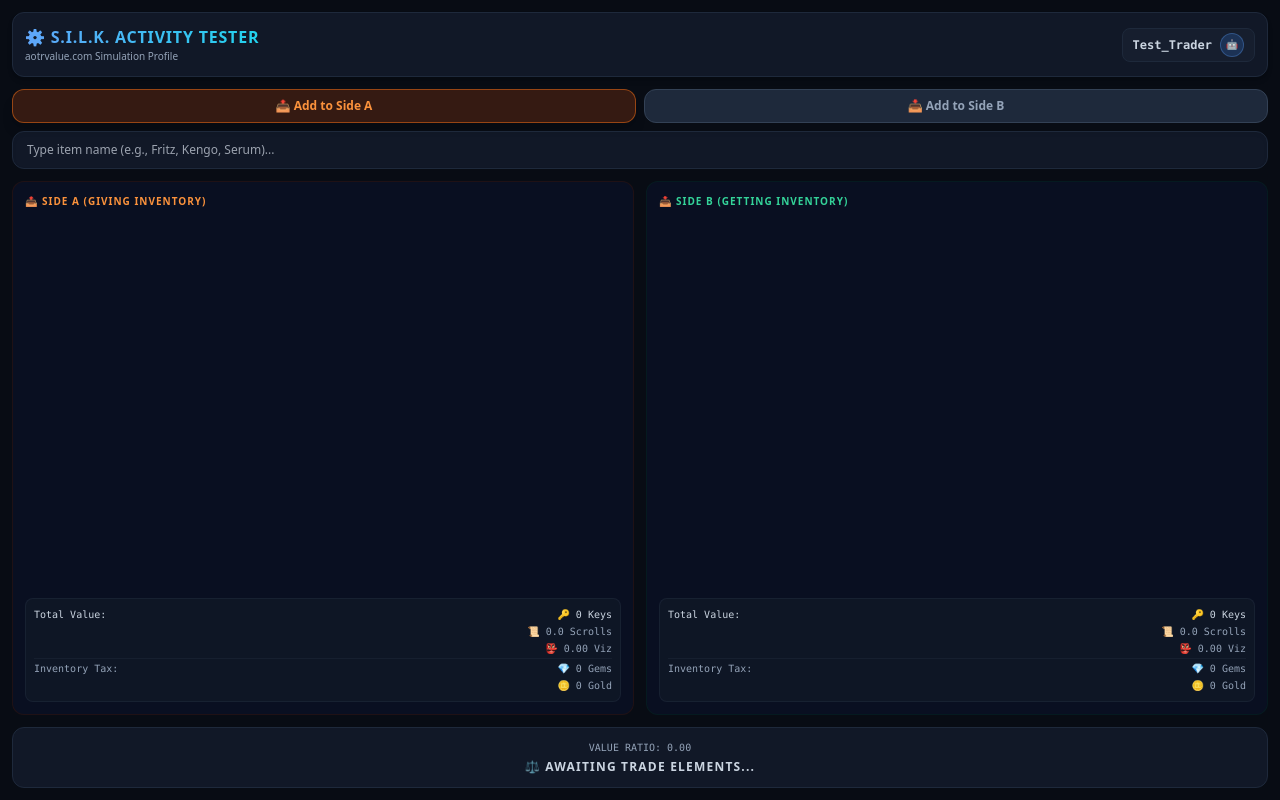
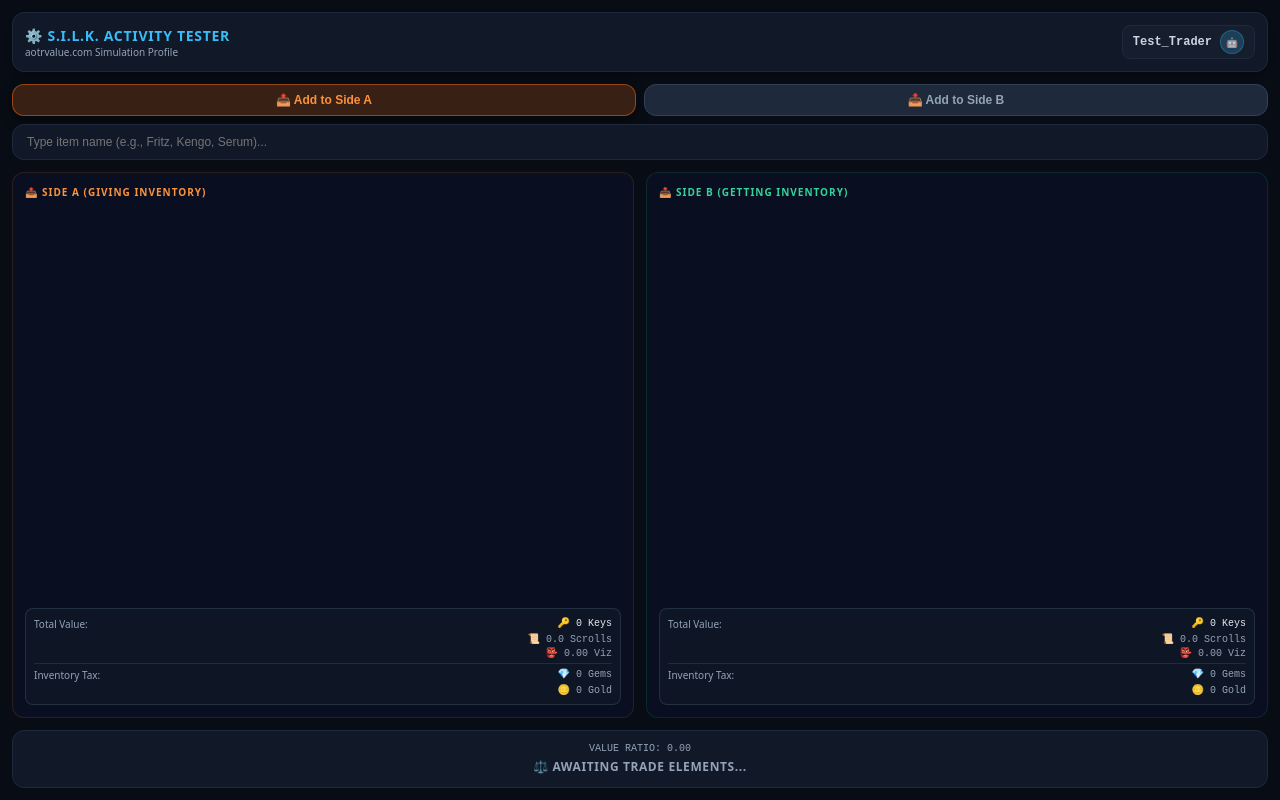
Before and after one commit to ShifoSan/SILK-Activity, a plain HTML site: page index.html in a window 1280 px wide. Drawn offline with nearby package versions, Linux system fonts and the light colour scheme; a script that the page names is missing.

Commit message:
Refactor index.html for improved structure and styling

```diff
--- a/index.html
+++ b/index.html
@@ -4,116 +4,367 @@
     <meta charset="UTF-8">
     <meta name="viewport" content="width=device-width, initial-scale=1.0">
     <title>S.I.L.K. Activity Test Shell</title>
-    <script src="https://cdn.tailwindcss.com"></script>
     <script src="https://cdn.jsdelivr.net/npm/@discord/embedded-app-sdk@1.0.0/dist/index.js"></script>
     <style>
+        /* PURE NATIVE STYLING MATRIX - BYPASSES DISCORD IFRAME BLOCKS */
+        * {
+            box-sizing: border-box;
+            margin: 0;
+            padding: 0;
+        }
         body {
             background-color: #080C14;
             color: #E2E8F0;
             font-family: system-ui, -apple-system, sans-serif;
+            padding: 12px;
+            min-height: 100vh;
+            display: flex;
+            flex-direction: column;
+            justify-content: space-between;
+            user-select: none;
         }
-        /* Custom scrollbar for mobile bento panels */
-        ::-webkit-scrollbar {
-            width: 4px;
+
+        /* HEADER */
+        header {
+            display: flex;
+            justify-content: space-between;
+            align-items: center;
+            background-color: #111827;
+            padding: 12px;
+            border-radius: 12px;
+            border: 1px solid #1E293B;
+            margin-bottom: 12px;
+            box-shadow: 0 4px 6px -1px rgba(0,0,0,0.3);
         }
-        ::-webkit-scrollbar-track {
-            background: #0F172A;
+        h1 {
+            font-size: 14px;
+            font-weight: 900;
+            text-transform: uppercase;
+            letter-spacing: 0.05em;
+            color: #38BDF8;
         }
-        ::-webkit-scrollbar-thumb {
-            background: #334155;
-            border-radius: 2px;
+        header p {
+            font-size: 10px;
+            color: #94A3B8;
+            font-weight: 500;
         }
+        .profile-badge {
+            display: flex;
+            align-items: center;
+            gap: 8px;
+            background-color: rgba(30, 41, 59, 0.4);
+            padding: 4px 10px;
+            border-radius: 8px;
+            border: 1px solid #1E293B;
+        }
+        #username {
+            font-size: 12px;
+            font-weight: 600;
+            color: #CBD5E1;
+            font-family: monospace;
+        }
+        #avatar {
+            width: 24px;
+            height: 24px;
+            border-radius: 50%;
+            background-color: rgba(56, 189, 248, 0.2);
+            border: 1px solid rgba(56, 189, 248, 0.3);
+            display: flex;
+            align-items: center;
+            justify-content: center;
+            font-size: 10px;
+            font-bold: true;
+            color: #38BDF8;
+        }
+        #avatar img {
+            width: 100%;
+            height: 100%;
+            border-radius: 50%;
+        }
+
+        /* CONTROLS & SEARCH */
+        .search-section {
+            margin-bottom: 12px;
+            position: relative;
+        }
+        .side-toggles {
+            display: flex;
+            gap: 8px;
+            margin-bottom: 8px;
+        }
+        .toggle-btn {
+            flex: 1;
+            padding: 8px;
+            border-radius: 12px;
+            font-size: 12px;
+            font-weight: bold;
+            border: 1px solid transparent;
+            cursor: pointer;
+            transition: all 0.2s ease;
+        }
+        #btn-side-A.active {
+            background-color: rgba(249, 115, 22, 0.2);
+            border-color: rgba(249, 115, 22, 0.5);
+            color: #FB923C;
+            box-shadow: 0 4px 12px rgba(0,0,0,0.5);
+        }
+        #btn-side-A.inactive {
+            background-color: #1E293B;
+            border-color: #334155;
+            color: #94A3B8;
+        }
+        #btn-side-B.active {
+            background-color: rgba(16, 185, 129, 0.2);
+            border-color: rgba(16, 185, 129, 0.5);
+            color: #34D399;
+            box-shadow: 0 4px 12px rgba(0,0,0,0.5);
+        }
+        #btn-side-B.inactive {
+            background-color: #1E293B;
+            border-color: #334155;
+            color: #94A3B8;
+        }
+        #search-input {
+            width: 100%;
+            background-color: #111827;
+            border: 1px solid #1E293B;
+            border-radius: 12px;
+            padding: 10px 14px;
+            font-size: 12px;
+            color: #F8FAFC;
+            outline: none;
+            transition: border-color 0.2s;
+        }
+        #search-input:focus {
+            border-color: #38BDF8;
+        }
+        #autocomplete-box {
+            position: absolute;
+            left: 0;
+            right: 0;
+            margin-top: 4px;
+            background-color: #111827;
+            border: 1px solid #334155;
+            border-radius: 12px;
+            max-height: 160px;
+            overflow-y: auto;
+            z-index: 50;
+            box-shadow: 0 20px 25px -5px rgba(0, 0, 0, 0.7);
+        }
+        .autocomplete-item {
+            padding: 8px 12px;
+            font-size: 12px;
+            border-bottom: 1px solid rgba(51, 65, 85, 0.4);
+            cursor: pointer;
+            display: flex;
+            justify-content: space-between;
+        }
+        .autocomplete-item:hover {
+            background-color: #1E293B;
+        }
+        .autocomplete-item span:last-child {
+            font-family: monospace;
+            color: #94A3B8;
+        }
+        .hidden { display: none !important; }
+
+        /* BENTO PANELS */
+        .grid-container {
+            display: grid;
+            grid-template-columns: 1fr;
+            gap: 12px;
+            flex-grow: 1;
+            margin-bottom: 12px;
+        }
+        @media (min-width: 768px) {
+            .grid-container { grid-template-columns: 1fr 1fr; }
+        }
+        .bento-card {
+            background-color: rgba(11, 19, 43, 0.6);
+            border-radius: 12px;
+            padding: 12px;
+            display: flex;
+            flex-direction: column;
+            justify-content: space-between;
+            min-height: 160px;
+        }
+        .card-side-A { border: 1px solid rgba(249, 115, 22, 0.15); }
+        .card-side-B { border: 1px solid rgba(16, 185, 129, 0.15); }
+
+        .card-title {
+            font-size: 10px;
+            font-weight: 900;
+            text-transform: uppercase;
+            letter-spacing: 0.1em;
+            margin-bottom: 8px;
+        }
+        .title-A { color: #FB923C; }
+        .title-B { color: #34D399; }
+
+        .inventory-list {
+            list-style: none;
+            display: flex;
+            flex-direction: column;
+            gap: 6px;
+            max-height: 128px;
+            overflow-y: auto;
+            padding-right: 4px;
+        }
+        .trade-item-row {
+            display: flex;
+            justify-content: space-between;
+            align-items: center;
+            background-color: rgba(17, 24, 39, 0.9);
+            padding: 8px;
+            border-radius: 8px;
+            border: 1px solid #1E293B;
+        }
+        .item-details { display: flex; flex-direction: column; }
+        .item-name { font-size: 12px; font-weight: 500; }
+        .item-qty { color: #38BDF8; font-weight: bold; }
+        .item-subtext { font-size: 9px; color: #64748B; font-family: monospace; }
+
+        .delete-btn {
+            color: rgba(239, 68, 68, 0.7);
+            background-color: rgba(239, 68, 68, 0.05);
+            border: 1px solid rgba(239, 68, 68, 0.1);
+            padding: 2px 6px;
+            font-size: 10px;
+            font-weight: bold;
+            border-radius: 4px;
+            cursor: pointer;
+        }
+        .delete-btn:hover { color: #EF4444; }
+
+        /* LEDGER DISPLAY BOXES */
+        .ledger-box {
+            background-color: rgba(17, 24, 39, 0.8);
+            padding: 8px;
+            border-radius: 8px;
+            border: 1px solid rgba(51, 65, 85, 0.6);
+            margin-top: 8px;
+            font-family: monospace;
+            font-size: 10px;
+        }
+        .ledger-row { display: flex; justify-content: space-between; margin-bottom: 2px; }
+        .ledger-row:last-child { margin-bottom: 0; }
+        .ledger-label { font-family: system-ui, sans-serif; color: #94A3B8; }
+        .divider { border-top: 1px solid rgba(51, 65, 85, 0.5); my: 4px; margin: 4px 0; }
+
+        /* FOOTER DISPLAY ACCENTS */
+        footer {
+            background-color: #111827;
+            border: 1px solid #1E293B;
+            border-radius: 12px;
+            padding: 12px;
+            text-align: center;
+            transition: all 0.3s ease;
+        }
+        #ratio-output {
+            color: #94A3B8;
+            font-family: monospace;
+            font-size: 10px;
+            margin-bottom: 4px;
+        }
+        #verdict-banner {
+            font-size: 12px;
+            font-weight: 900;
+            letter-spacing: 0.05em;
+            text-transform: uppercase;
+        }
+
+        /* DYNAMIC FOOTER STATE INTERCHANGES */
+        .state-awaiting { color: #94A3B8; }
+        .state-win { color: #34D399; animation: pulse 2s infinite; }
+        .state-profit { color: #2DD4BF; }
+        .state-fair { color: #60A5FA; }
+        .state-loss { color: #F59E0B; }
+        .state-deficit { color: #F87171; }
+
+        @keyframes pulse {
+            0%, 100% { opacity: 1; }
+            50% { opacity: 0.6; }
+        }
+
+        ::-webkit-scrollbar { width: 4px; }
+        ::-webkit-scrollbar-track { background: #0F172A; }
+        ::-webkit-scrollbar-thumb { background: #334155; border-radius: 2px; }
     </style>
 </head>
-<body class="p-3 min-h-screen flex flex-col justify-between select-none">
+<body class="select-none">
 
-    <header class="flex justify-between items-center bg-[#111827] p-3 rounded-xl border border-[#1E293B] mb-3 shadow-md">
+    <header>
         <div>
-            <h1 class="text-md font-black tracking-wider text-transparent bg-clip-text bg-gradient-to-r from-blue-400 to-cyan-400 uppercase">
-                ⚙️ S.I.L.K. Activity Tester
-            </h1>
-            <p class="text-[10px] text-slate-400 font-medium">aotrvalue.com Simulation Profile</p>
+            <h1>⚙️ S.I.L.K. Activity Tester</h1>
+            <p>aotrvalue.com Simulation Profile</p>
         </div>
-        <div class="flex items-center gap-2 bg-[#1E293B]/40 px-2.5 py-1 rounded-lg border border-slate-800">
-            <span id="username" class="text-xs font-semibold text-slate-300 font-mono">Test_Trader</span>
-            <div id="avatar" class="w-6 h-6 rounded-full bg-blue-500/20 border border-blue-400/30 flex items-center justify-center text-[10px] font-bold text-blue-400">🤖</div>
+        <div class="profile-badge">
+            <span id="username">Test_Trader</span>
+            <div id="avatar">🤖</div>
         </div>
     </header>
 
-    <section class="mb-3 relative">
-        <div class="flex gap-2 mb-2">
-            <button onclick="setTargetSide('A')" id="btn-side-A" class="flex-1 py-2 rounded-xl text-xs font-bold transition-all bg-orange-600/20 border border-orange-500/50 text-orange-400 shadow-lg">
-                📤 Add to Side A
-            </button>
-            <button onclick="setTargetSide('B')" id="btn-side-B" class="flex-1 py-2 rounded-xl text-xs font-bold transition-all bg-slate-800 border border-slate-700 text-slate-400">
-                📥 Add to Side B
-            </button>
+    <section class="search-section">
+        <div class="side-toggles">
+            <button onclick="setTargetSide('A')" id="btn-side-A" class="toggle-btn active">📤 Add to Side A</button>
+            <button onclick="setTargetSide('B')" id="btn-side-B" class="toggle-btn inactive">📥 Add to Side B</button>
         </div>
-        <div class="relative">
-            <input type="text" id="search-input" oninput="handleSearch(this.value)" placeholder="Type item name (e.g., Fritz, Kengo, Serum)..."
-                   class="w-full bg-[#111827] border border-[#1E293B] rounded-xl px-3.5 py-2.5 text-xs focus:outline-none focus:border-blue-500 transition shadow-inner">
-            <div id="autocomplete-box" class="hidden absolute left-0 right-0 mt-1 bg-[#111827] border border-slate-800 rounded-xl max-h-40 overflow-y-auto z-50 shadow-2xl"></div>
+        <div style="position: relative;">
+            <input type="text" id="search-input" oninput="handleSearch(this.value)" placeholder="Type item name (e.g., Fritz, Kengo, Serum)...">
+            <div id="autocomplete-box" class="hidden"></div>
         </div>
     </section>
 
-    <main class="grid grid-cols-1 md:grid-cols-2 gap-3 flex-grow mb-3">
+    <main class="grid-container">
 
-        <div class="bg-[#0B132B]/60 rounded-xl p-3 border border-orange-950/40 flex flex-col justify-between min-h-[160px]">
+        <div class="bento-card card-side-A">
             <div>
-                <h2 class="text-orange-400 font-black uppercase tracking-widest text-[10px] mb-2 flex items-center gap-1">
-                    📤 Side A (Giving Inventory)
-                </h2>
-                <ul id="list-side-A" class="space-y-1.5 max-h-32 overflow-y-auto pr-1">
-                    </ul>
+                <h2 class="card-title title-A">📤 Side A (Giving Inventory)</h2>
+                <ul id="list-side-A" class="inventory-list"></ul>
             </div>
-            <div class="bg-[#111827]/80 p-2 rounded-lg border border-slate-800/60 mt-2 space-y-0.5 font-mono text-[10px]">
-                <div class="flex justify-between text-slate-300"><span>Total Value:</span> <span id="total-keys-A">🔑 0 Keys</span></div>
-                <div class="flex justify-between text-slate-400"><span></span> <span id="total-scrolls-A">📜 0.0 Scrolls</span></div>
-                <div class="flex justify-between text-slate-400"><span></span> <span id="total-viz-A">👺 0.00 Viz</span></div>
-                <div class="border-t border-slate-800/50 my-1"></div>
-                <div class="flex justify-between text-slate-400"><span>Inventory Tax:</span> <span id="tax-gems-A">💎 0 Gems</span></div>
-                <div class="flex justify-between text-slate-400"><span></span> <span id="tax-gold-A">🪙 0 Gold</span></div>
+            <div class="ledger-box">
+                <div class="ledger-row"><span class="ledger-label">Total Value:</span><span id="total-keys-A" style="color:#E2E8F0;">🔑 0 Keys</span></div>
+                <div class="ledger-row"><span></span><span id="total-scrolls-A" style="color:#94A3B8;">📜 0.0 Scrolls</span></div>
+                <div class="ledger-row"><span></span><span id="total-viz-A" style="color:#94A3B8;">👺 0.00 Viz</span></div>
+                <div class="divider"></div>
+                <div class="ledger-row"><span class="ledger-label">Inventory Tax:</span><span id="tax-gems-A" style="color:#94A3B8;">💎 0 Gems</span></div>
+                <div class="ledger-row"><span></span><span id="tax-gold-A" style="color:#94A3B8;">🪙 0 Gold</span></div>
             </div>
         </div>
 
-        <div class="bg-[#0B132B]/60 rounded-xl p-3 border border-emerald-950/40 flex flex-col justify-between min-h-[160px]">
+        <div class="bento-card card-side-B">
             <div>
-                <h2 class="text-emerald-400 font-black uppercase tracking-widest text-[10px] mb-2 flex items-center gap-1">
-                    📥 Side B (Getting Inventory)
-                </h2>
-                <ul id="list-side-B" class="space-y-1.5 max-h-32 overflow-y-auto pr-1">
-                    </ul>
+                <h2 class="card-title title-B">📥 Side B (Getting Inventory)</h2>
+                <ul id="list-side-B" class="inventory-list"></ul>
             </div>
-            <div class="bg-[#111827]/80 p-2 rounded-lg border border-slate-800/60 mt-2 space-y-0.5 font-mono text-[10px]">
-                <div class="flex justify-between text-slate-300"><span>Total Value:</span> <span id="total-keys-B">🔑 0 Keys</span></div>
-                <div class="flex justify-between text-slate-400"><span></span> <span id="total-scrolls-B">📜 0.0 Scrolls</span></div>
-                <div class="flex justify-between text-slate-400"><span></span> <span id="total-viz-B">👺 0.00 Viz</span></div>
-                <div class="border-t border-slate-800/50 my-1"></div>
-                <div class="flex justify-between text-slate-400"><span>Inventory Tax:</span> <span id="tax-gems-B">💎 0 Gems</span></div>
-                <div class="flex justify-between text-slate-400"><span></span> <span id="tax-gold-B">🪙 0 Gold</span></div>
+            <div class="ledger-box">
+                <div class="ledger-row"><span class="ledger-label">Total Value:</span><span id="total-keys-B" style="color:#E2E8F0;">🔑 0 Keys</span></div>
+                <div class="ledger-row"><span></span><span id="total-scrolls-B" style="color:#94A3B8;">📜 0.0 Scrolls</span></div>
+                <div class="ledger-row"><span></span><span id="total-viz-B" style="color:#94A3B8;">👺 0.00 Viz</span></div>
+                <div class="divider"></div>
+                <div class="ledger-row"><span class="ledger-label">Inventory Tax:</span><span id="tax-gems-B" style="color:#94A3B8;">💎 0 Gems</span></div>
+                <div class="ledger-row"><span></span><span id="tax-gold-B" style="color:#94A3B8;">🪙 0 Gold</span></div>
             </div>
         </div>
 
     </main>
 
-    <footer id="verdict-wrapper" class="bg-[#111827] border border-slate-800 rounded-xl p-3 text-center transition-all duration-300">
-        <div id="ratio-output" class="text-slate-400 font-mono text-[10px] mb-1">VALUE RATIO: 0.00</div>
-        <div id="verdict-banner" class="text-slate-300 font-black tracking-widest text-xs uppercase">
-            ⚖️ Awaiting Trade Elements...
-        </div>
+    <footer id="verdict-wrapper">
+        <div id="ratio-output">VALUE RATIO: 0.00</div>
+        <div id="verdict-banner" class="state-awaiting">⚖️ Awaiting Trade Elements...</div>
     </footer>
 
     <script>
         const itemDatabase = [
-            { name: "Colossal Serum", keys: 150, gemsTax: 5000, goldTax: 0, rarity: "Legendary" },
-            { name: "Berserker Attire", keys: 270, gemsTax: 5625, goldTax: 0, rarity: "Epic" },
-            { name: "Fritz (Lvl 10)", keys: 6300, gemsTax: 115000, goldTax: 0, rarity: "Mythic" },
-            { name: "Helos", keys: 10800, gemsTax: 180000, goldTax: 0, rarity: "Mythic" },
-            { name: "Yeager", keys: 45, gemsTax: 2500, goldTax: 0, rarity: "Rare" },
-            { name: "Kengo (Lvl 0)", keys: 20, gemsTax: 0, goldTax: 480000, rarity: "Mythic" },
-            { name: "Kengo (Lvl 10)", keys: 35, gemsTax: 0, goldTax: 960000, rarity: "Mythic" },
-            { name: "Captain's Attire", keys: 4050, gemsTax: 1500, goldTax: 0, rarity: "Epic" },
-            { name: "Slime Sword", keys: 270, gemsTax: 8000, goldTax: 0, rarity: "Legendary" }
+            { name: "Colossal Serum", keys: 150, gemsTax: 5000, goldTax: 0 },
+            { name: "Berserker Attire", keys: 270, gemsTax: 5625, goldTax: 0 },
+            { name: "Fritz (Lvl 10)", keys: 6300, gemsTax: 115000, goldTax: 0 },
+            { name: "Helos", keys: 10800, gemsTax: 180000, goldTax: 0 },
+            { name: "Yeager", keys: 45, gemsTax: 2500, goldTax: 0 },
+            { name: "Kengo (Lvl 0)", keys: 20, gemsTax: 0, goldTax: 480000 },
+            { name: "Kengo (Lvl 10)", keys: 35, gemsTax: 0, goldTax: 960000 },
+            { name: "Captain's Attire", keys: 4050, gemsTax: 1500, goldTax: 0 },
+            { name: "Slime Sword", keys: 270, gemsTax: 8000, goldTax: 0 }
         ];
 
         let currentSide = 'A';
@@ -127,11 +378,10 @@
                 if (discordSdk.instanceId) {
                     document.getElementById("username").innerText = discordSdk.user.username;
                     if (discordSdk.user.avatar) {
-                        document.getElementById("avatar").innerHTML = `<img src="https://cdn.discordapp.com/avatars/${discordSdk.user.id}/${discordSdk.user.avatar}.webp?size=32" class="w-full h-full rounded-full"/>`;
+                        document.getElementById("avatar").innerHTML = `<img src="https://cdn.discordapp.com/avatars/${discordSdk.user.id}/${discordSdk.user.avatar}.webp?size=32"/>`;
                     }
                 }
             } catch (err) {
-                console.log("SDK Sandbox Check: Running outside Discord frame wrapper.");
                 document.getElementById("username").innerText = "Local Sandbox";
             }
         }
@@ -143,11 +393,11 @@
             const btnB = document.getElementById("btn-side-B");
 
             if (side === 'A') {
-                btnA.className = "flex-1 py-2 rounded-xl text-xs font-bold transition-all bg-orange-600/20 border border-orange-500/50 text-orange-400 shadow-lg";
-                btnB.className = "flex-1 py-2 rounded-xl text-xs font-bold transition-all bg-slate-800 border border-slate-700 text-slate-400";
+                btnA.className = "toggle-btn active";
+                btnB.className = "toggle-btn inactive";
             } else {
-                btnB.className = "flex-1 py-2 rounded-xl text-xs font-bold transition-all bg-emerald-600/20 border border-emerald-500/50 text-emerald-400 shadow-lg";
-                btnA.className = "flex-1 py-2 rounded-xl text-xs font-bold transition-all bg-slate-800 border border-slate-700 text-slate-400";
+                btnA.className = "toggle-btn inactive";
+                btnB.className = "toggle-btn active";
             }
         }
 
@@ -167,8 +417,8 @@
             box.innerHTML = "";
             matches.forEach(item => {
                 const div = document.createElement("div");
-                div.className = "px-3 py-2 text-xs border-b border-slate-800/40 hover:bg-slate-800 cursor-pointer flex justify-between";
-                div.innerHTML = `<span>${item.name}</span><span class="font-mono text-slate-400">🔑 ${item.keys}</span>`;
+                div.className = "autocomplete-item";
+                div.innerHTML = `<span>${item.name}</span><span>🔑 ${item.keys}</span>`;
                 div.onclick = () => addItemToTrade(item);
                 box.appendChild(div);
             });
@@ -214,13 +464,13 @@
                     totalGoldTax += (item.goldTax * item.qty);
 
                     const li = document.createElement("li");
-                    li.className = "flex justify-between items-center bg-[#111827]/90 p-2 rounded-lg text-xs border border-slate-800 shadow-sm";
+                    li.className = "trade-item-row";
                     li.innerHTML = `
-                        <div class="flex flex-col">
-                            <span class="font-medium">${item.name} <span class="text-blue-400">x${item.qty}</span></span>
-                            <span class="text-[9px] text-slate-500 font-mono">🔑${item.keys} each</span>
+                        <div class="item-details">
+                            <span class="item-name">${item.name} <span class="item-qty">x${item.qty}</span></span>
+                            <span class="item-subtext">🔑${item.keys} each</span>
                         </div>
-                        <button onclick="removeItem('${side}', ${index})" class="text-red-500/70 hover:text-red-400 text-[10px] font-bold px-1.5 py-0.5 rounded bg-red-500/5 border border-red-500/10">✕</button>
+                        <button onclick="removeItem('${side}', ${index})" class="delete-btn">✕</button>
                     `;
                     list.appendChild(li);
                 });
@@ -242,20 +492,19 @@
             const vA = tradeState.sideA_total || 0;
             const vB = tradeState.sideB_total || 0;
             const banner = document.getElementById("verdict-banner");
-            const wrapper = document.getElementById("verdict-wrapper");
             const ratioOutput = document.getElementById("ratio-output");
 
             if (vA === 0 && vB === 0) {
                 ratioOutput.innerText = "VALUE RATIO: 0.00";
                 banner.innerText = "⚖️ Awaiting Trade Elements...";
-                wrapper.className = "bg-[#111827] border border-slate-800 rounded-xl p-3 text-center transition-all duration-300";
+                banner.className = "state-awaiting";
                 return;
             }
 
             if (vA === 0) {
                 ratioOutput.innerText = "VALUE RATIO: ∞";
                 banner.innerText = "🚀 MASSIVE WIN (INFINITE W)";
-                wrapper.className = "bg-emerald-950/40 border border-emerald-500/40 rounded-xl p-3 text-center shadow-lg transition-all duration-300 text-emerald-400 animate-pulse";
+                banner.className = "state-win";
                 return;
             }
 
@@ -264,19 +513,19 @@
 
             if (ratio >= 1.50) {
                 banner.innerText = "🚀 MASSIVE WIN (HUGE W)";
-                wrapper.className = "bg-emerald-600/10 border border-emerald-500/50 rounded-xl p-3 text-center transition-all duration-300 text-emerald-400 shadow-md animate-pulse";
+                banner.className = "state-win";
             } else if (ratio >= 1.10) {
                 banner.innerText = "✅ PROFIT (SLIGHT W)";
-                wrapper.className = "bg-teal-600/10 border border-teal-500/40 rounded-xl p-3 text-center transition-all duration-300 text-teal-400";
+                banner.className = "state-profit";
             } else if (ratio > 0.90) {
                 banner.innerText = "🤝 FAIR TRADE";
-                wrapper.className = "bg-blue-600/10 border border-blue-500/40 rounded-xl p-3 text-center transition-all duration-300 text-blue-400";
+                banner.className = "state-fair";
             } else if (ratio >= 0.60) {
                 banner.innerText = "⚠️ LOSS (SLIGHT L)";
-                wrapper.className = "bg-amber-600/10 border border-amber-500/40 rounded-xl p-3 text-center transition-all duration-300 text-amber-500";
+                banner.className = "state-loss";
             } else {
                 banner.innerText = "🛑 SEVERE DEFICIT (MASSIVE L)";
-                wrapper.className = "bg-red-600/10 border border-red-500/50 rounded-xl p-3 text-center transition-all duration-300 text-red-400 shadow-md";
+                banner.className = "state-deficit";
             }
         }
     </script>
```
